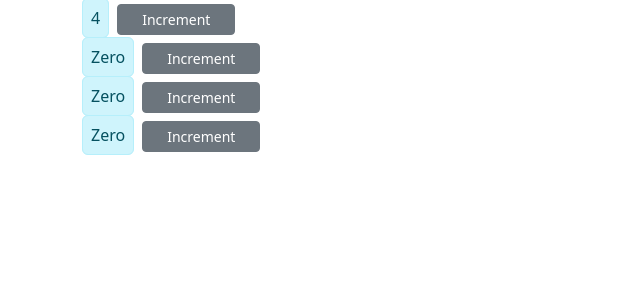
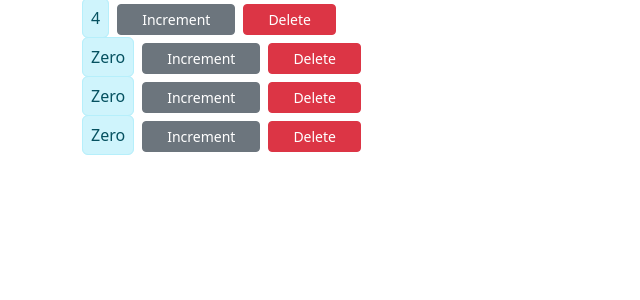
Before and after one commit to cletuskingdom/react_app_2023, a React (Create React App) app: page / in a window 1280 px wide. Shown: the top 300 px of the page, without its empty margins (0-640 px from the left). Built offline with nearby package versions, Linux system fonts and the light colour scheme.

Commit message:
added a delete button

```diff
--- a/src/components/counter.jsx
+++ b/src/components/counter.jsx
@@ -9,9 +9,11 @@ class Counter extends Component {
 	};
 
 	render() {
-		console.log("props", this.props);
+		console.log(this.props);
+
 		return (
 			<div>
+				{this.props.children}
 				<div className="py-1 container">
 					<span className={this.getClasses()}>
 						{this.formatCount()}
@@ -22,6 +24,13 @@ class Counter extends Component {
 						className="btn btn-sm ms-2 px-4 btn-secondary"
 					>
 						Increment
+					</button>
+
+					<button
+						onClick={() => this.props.onDelete(this.props.id)}
+						className="ms-2 btn btn-sm px-4 btn-danger"
+					>
+						Delete
 					</button>
 				</div>
 			</div>
--- a/src/components/counters.jsx
+++ b/src/components/counters.jsx
@@ -11,11 +11,20 @@ class Counters extends Component {
 		],
 	};
 
+	handleDelete = (counterId) => {
+		console.log("event handle called", counterId);
+	};
+
 	render() {
 		return (
 			<div>
 				{this.state.counters.map((counter) => (
-					<Counter key={counter.id} value={counter.value} />
+					<Counter
+						onDelete={this.handleDelete}
+						key={counter.id}
+						value={counter.value}
+						id={counter.id}
+					/>
 				))}
 			</div>
 		);
```
